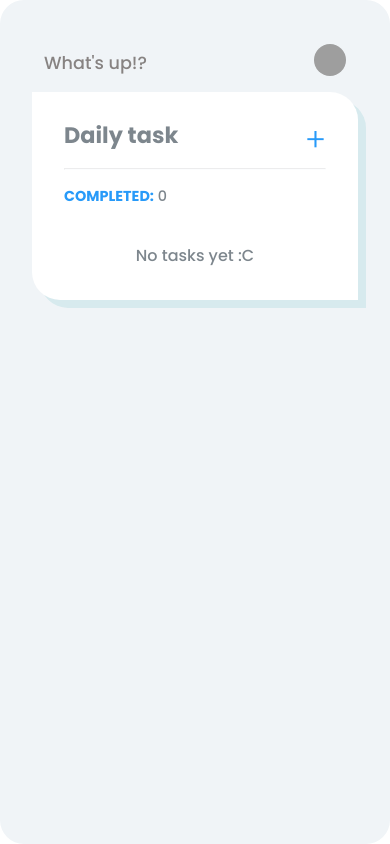
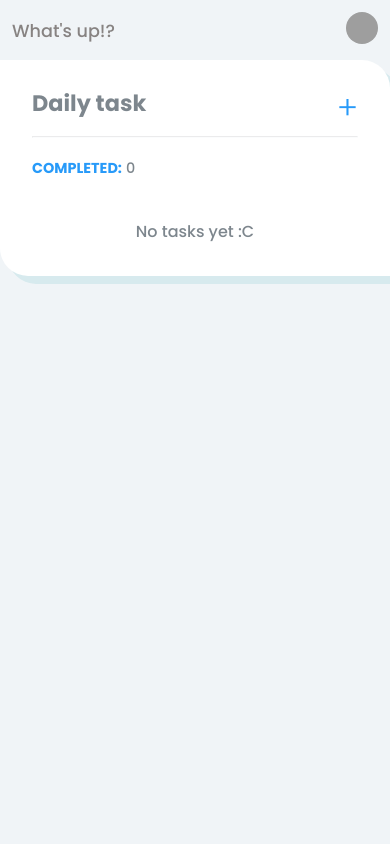
Before and after one commit to hiimlex/tu-dum, a Svelte app: page / in a window 390 px wide. Built offline with nearby package versions, Linux system fonts and the light colour scheme; grey boxes are pictures that could not be loaded.

Commit message:
turno watcher to observable cycle

```diff
--- a/src/core/pages/Main.svelte
+++ b/src/core/pages/Main.svelte
@@ -32,4 +32,11 @@
 		height: 100vh;
 		overflow: hidden;
 	}
+
+	@media (max-width: 1028px) {
+		.m-content {
+			padding: 0;
+			border-radius: 0;
+		}
+	}
 </style>
--- a/src/shared/components/HeaderTaskList.svelte
+++ b/src/shared/components/HeaderTaskList.svelte
@@ -2,6 +2,8 @@
 	import { getActivity } from "../../app/api/services/api";
 
 	import { tasks } from "../../app/store/task";
+
+	let completedChange = false;
 
 	const handleNewActivity = async () => {
 		const { data } = await getActivity();
@@ -9,11 +11,20 @@
 		$tasks = [...$tasks, data];
 	};
 
-	$: completed = 0;
+	let completed = 0;
 
-	$: if ($tasks) {
-		completed = $tasks.filter((task) => task.done).length;
-	}
+	tasks.subscribe((value) => {
+		const _completed = value.filter((task) => task.done).length;
+
+		if (completed !== _completed) {
+			completed = _completed;
+			completedChange = true;
+
+			setTimeout(() => {
+				completedChange = false;
+			});
+		}
+	});
 </script>
 
 <div class="a-task__container">
@@ -25,7 +36,12 @@
 	<hr class="a-container__divider" />
 
 	<div class="a-container__info">
-		<span class="c-info__doned"><b>COMPLETED:</b> {completed} </span>
+		<span class="c-info__doned">
+			<b>COMPLETED:</b>
+			<span style="padding: 4px;" class:completed={completedChange}
+				>{completed}</span
+			>
+		</span>
 	</div>
 </div>
 
@@ -83,6 +99,10 @@
 		font-size: 0.9rem;
 		font-weight: 500;
 		color: #7d868d;
+
+		display: flex;
+		flex-direction: row;
+		align-items: center;
 	}
 
 	.c-info__doned b {
```
